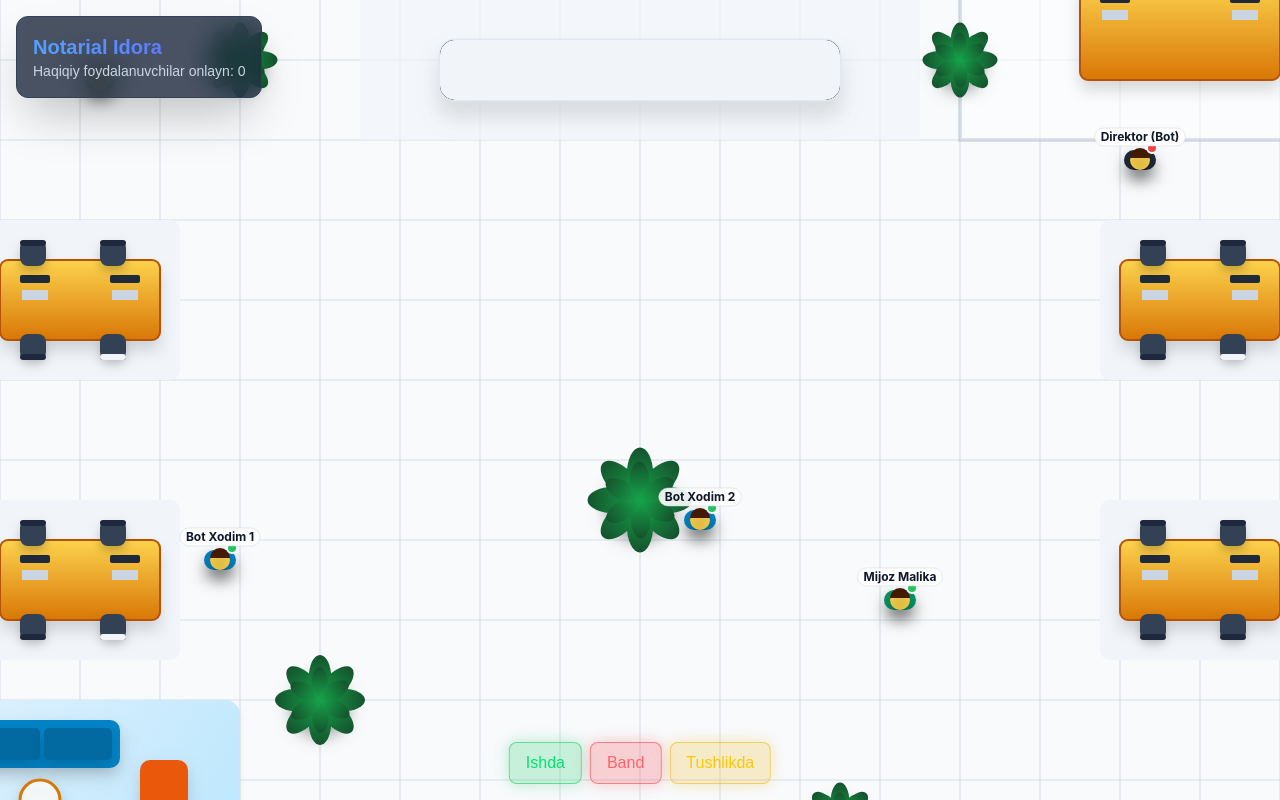
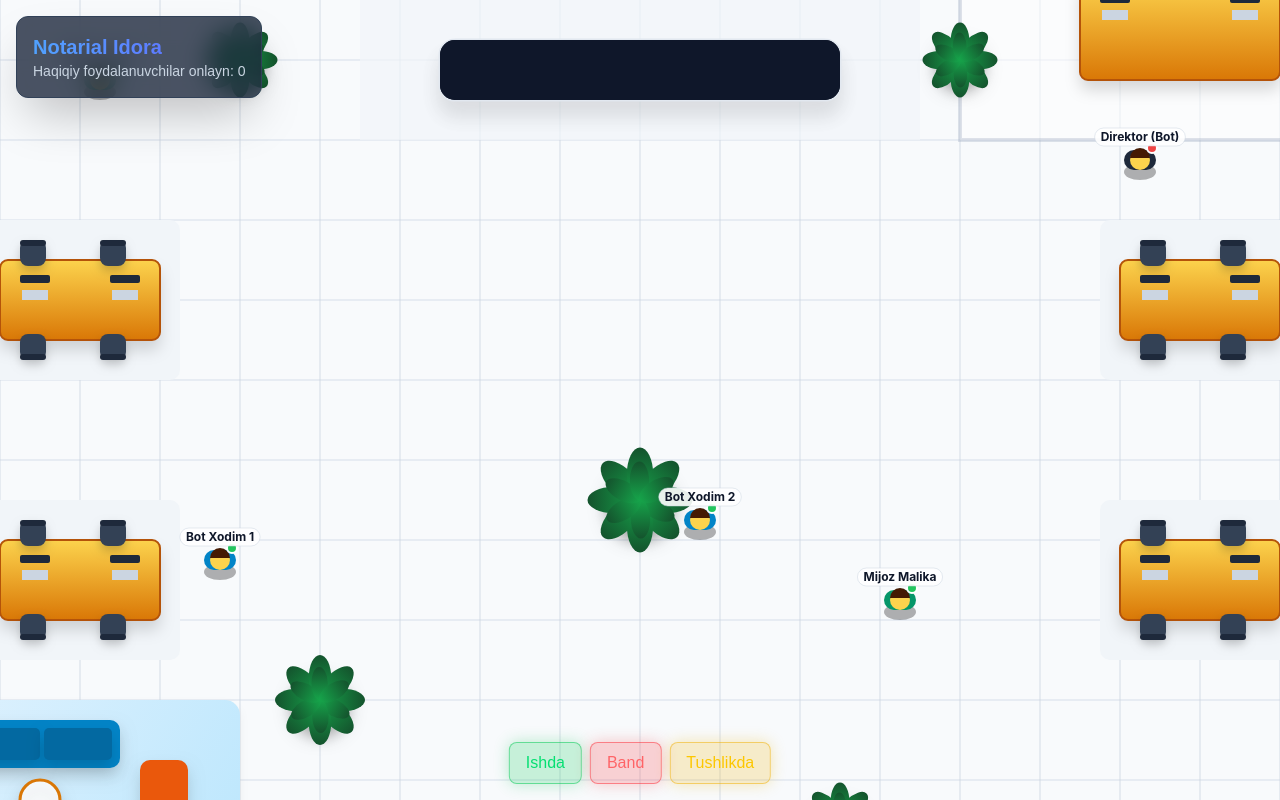
Before and after one commit to muhammadrizoxayrullayev-commits/virtual-notary-office, a Next.js app: page /office in a window 1280 px wide. Built offline with nearby package versions, Linux system fonts and the light colour scheme; no server answers; sample sign-in values are in the browser's storage.

Commit message:
Optimize canvas rendering performance

```diff
--- a/src/components/GameCanvas.tsx
+++ b/src/components/GameCanvas.tsx
@@ -24,6 +24,7 @@ interface GameCanvasProps {
 
 export default function GameCanvas({ players, onMove, currentSocketId }: GameCanvasProps) {
   const canvasRef = useRef<HTMLCanvasElement>(null);
+  const bgCanvasRef = useRef<HTMLCanvasElement | null>(null);
   const [localPlayer, setLocalPlayer] = useState<{ x: number; y: number }>({ x: 20, y: 12 });
   const keys = useRef<{ [key: string]: boolean }>({});
 
@@ -38,9 +39,13 @@ export default function GameCanvas({ players, onMove, currentSocketId }: GameCan
     };
   }, []);
 
+  // Pre-render static background
   useEffect(() => {
-    let animationFrameId: number;
-    let lastMoveTime = 0;
+    const bgCanvas = document.createElement('canvas');
+    bgCanvas.width = MAP_WIDTH * TILE_SIZE;
+    bgCanvas.height = MAP_HEIGHT * TILE_SIZE;
+    const ctx = bgCanvas.getContext('2d');
+    if (!ctx) return;
 
     const setShadow = (ctx: CanvasRenderingContext2D, blur: number, y: number, opacity: number) => {
       ctx.shadowColor = `rgba(0, 0, 0, ${opacity})`;
@@ -55,25 +60,19 @@ export default function GameCanvas({ players, onMove, currentSocketId }: GameCan
       ctx.shadowOffsetY = 0;
     };
 
-    // Helper to draw a modern plant
     const drawPlant = (ctx: CanvasRenderingContext2D, x: number, y: number, radius: number) => {
       setShadow(ctx, 15, 8, 0.2);
-
-      // Pot
-      ctx.fillStyle = '#e2e8f0'; // White/gray ceramic pot
+      ctx.fillStyle = '#e2e8f0';
       ctx.beginPath();
       ctx.arc(x, y, radius, 0, Math.PI * 2);
       ctx.fill();
 
-      // Pot inner dirt
       ctx.fillStyle = '#451a03';
       ctx.beginPath();
       ctx.arc(x, y, radius - 3, 0, Math.PI * 2);
       ctx.fill();
-
       clearShadow(ctx);
 
-      // Leaves with gradients
       const drawLeaf = (cx: number, cy: number, r: number, angle: number) => {
         ctx.save();
         ctx.translate(cx, cy);
@@ -88,44 +87,32 @@ export default function GameCanvas({ players, onMove, currentSocketId }: GameCan
         ctx.restore();
       };
 
-      for(let i=0; i<8; i++) {
-        drawLeaf(x, y, radius * 1.5, (Math.PI / 4) * i);
-      }
-      for(let i=0; i<6; i++) {
-        drawLeaf(x, y, radius * 1.1, (Math.PI / 3) * i + 0.5);
-      }
+      for(let i=0; i<8; i++) drawLeaf(x, y, radius * 1.5, (Math.PI / 4) * i);
+      for(let i=0; i<6; i++) drawLeaf(x, y, radius * 1.1, (Math.PI / 3) * i + 0.5);
     };
 
-    // Helper to draw realistic top-down desk with computers
     const drawDesk = (ctx: CanvasRenderingContext2D, x: number, y: number, w: number, h: number) => {
       setShadow(ctx, 15, 10, 0.15);
-
-      // Desk surface (Wood gradient)
       const deskGrad = ctx.createLinearGradient(x, y, x, y + h);
-      deskGrad.addColorStop(0, '#fcd34d'); // Light wood
-      deskGrad.addColorStop(1, '#d97706'); // Darker wood
-
+      deskGrad.addColorStop(0, '#fcd34d');
+      deskGrad.addColorStop(1, '#d97706');
       ctx.fillStyle = deskGrad;
       ctx.beginPath();
       ctx.roundRect(x, y, w, h, 8);
       ctx.fill();
       clearShadow(ctx);
 
-      // Desk border
       ctx.lineWidth = 2;
       ctx.strokeStyle = '#b45309';
       ctx.stroke();
 
-      // Monitor 1
       ctx.fillStyle = '#1e293b';
       ctx.beginPath();
       ctx.roundRect(x + 20, y + 15, 30, 8, 2);
       ctx.fill();
-      // Keyboard 1
       ctx.fillStyle = '#cbd5e1';
       ctx.fillRect(x + 22, y + 30, 26, 10);
 
-      // Monitor 2 (if desk is wide enough)
       if (w > 100) {
         ctx.fillStyle = '#1e293b';
         ctx.beginPath();
@@ -138,13 +125,12 @@ export default function GameCanvas({ players, onMove, currentSocketId }: GameCan
 
     const drawChair = (ctx: CanvasRenderingContext2D, x: number, y: number, facing: 'up' | 'down') => {
       setShadow(ctx, 10, 5, 0.2);
-      ctx.fillStyle = '#334155'; // Dark gray premium chair
+      ctx.fillStyle = '#334155';
       ctx.beginPath();
       ctx.roundRect(x, y, 26, 26, 8);
       ctx.fill();
       clearShadow(ctx);
 
-      // Backrest
       ctx.fillStyle = '#1e293b';
       if (facing === 'up') {
         ctx.beginPath(); ctx.roundRect(x, y + 20, 26, 6, 3); ctx.fill();
@@ -153,17 +139,9 @@ export default function GameCanvas({ players, onMove, currentSocketId }: GameCan
       }
     };
 
-    const render = (time: number) => {
-      const canvas = canvasRef.current;
-      if (!canvas) return;
-      const ctx = canvas.getContext('2d');
-      if (!ctx) return;
-
-      // 1. Draw Premium Floor
-      ctx.fillStyle = '#f8fafc'; // White/gray base
-      ctx.fillRect(0, 0, canvas.width, canvas.height);
-
-      // Subtle modern tile grid
+    // 1. Floor
+    ctx.fillStyle = '#f8fafc';
+    ctx.fillRect(0, 0, bgCanvas.width, bgCanvas.height);
     ctx.strokeStyle = 'rgba(203, 213, 225, 0.4)';
     ctx.lineWidth = 1;
     for (let i = 0; i < MAP_WIDTH; i += 2) {
@@ -172,108 +150,97 @@ export default function GameCanvas({ players, onMove, currentSocketId }: GameCan
       }
     }
 
-      // 2. Draw Zones & Furniture
-
-      // -- Reception Area --
-      // Glass Wall Area
+    // 2. Reception
     ctx.fillStyle = 'rgba(241, 245, 249, 0.7)';
     ctx.fillRect(13 * TILE_SIZE, 0, 14 * TILE_SIZE, 6 * TILE_SIZE);
 
-      // Reception Desk
     setShadow(ctx, 20, 15, 0.1);
-      ctx.fillStyle = '#ffffff'; // White marble counter
+    ctx.fillStyle = '#ffffff';
     ctx.beginPath();
     ctx.roundRect(15 * TILE_SIZE, 3.5 * TILE_SIZE, 10 * TILE_SIZE, 1.5 * TILE_SIZE, 15);
     ctx.fill();
-      ctx.lineWidth = 3;
-      ctx.strokeStyle = '#e2e8f0';
-      ctx.stroke();
+    ctx.lineWidth = 3; ctx.strokeStyle = '#e2e8f0'; ctx.stroke();
     clearShadow(ctx);
 
-      // Reception Monitors
     ctx.fillStyle = '#0f172a';
     ctx.roundRect(16.5 * TILE_SIZE, 3.8 * TILE_SIZE, 1.5 * TILE_SIZE, 10, 2); ctx.fill();
     ctx.roundRect(22 * TILE_SIZE, 3.8 * TILE_SIZE, 1.5 * TILE_SIZE, 10, 2); ctx.fill();
 
-      // -- Co-working Workstations --
+    // 3. Workstations
     const drawCluster = (startX: number, startY: number) => {
-        // Rug under desk
       ctx.fillStyle = '#f1f5f9';
+      ctx.beginPath();
       ctx.roundRect((startX - 0.5) * TILE_SIZE, (startY - 1) * TILE_SIZE, 5 * TILE_SIZE, 4 * TILE_SIZE, 10);
       ctx.fill();
-
-        // Table
       drawDesk(ctx, startX * TILE_SIZE, startY * TILE_SIZE, 4 * TILE_SIZE, 2 * TILE_SIZE);
-
-        // Chairs
       drawChair(ctx, startX * TILE_SIZE + 20, startY * TILE_SIZE - 20, 'down');
       drawChair(ctx, startX * TILE_SIZE + 100, startY * TILE_SIZE - 20, 'down');
       drawChair(ctx, startX * TILE_SIZE + 20, startY * TILE_SIZE + 2 * TILE_SIZE - 6, 'up');
       drawChair(ctx, startX * TILE_SIZE + 100, startY * TILE_SIZE + 2 * TILE_SIZE - 6, 'up');
     };
+    drawCluster(4, 9); drawCluster(4, 16); drawCluster(32, 9); drawCluster(32, 16);
 
-      drawCluster(4, 9);
-      drawCluster(4, 16);
-      drawCluster(32, 9);
-      drawCluster(32, 16);
-
-      // -- Lounge Area (Bottom Left) --
-      // Premium Rug
+    // 4. Lounge
     setShadow(ctx, 10, 5, 0.05);
     const rugGrad = ctx.createLinearGradient(2 * TILE_SIZE, 20 * TILE_SIZE, 10 * TILE_SIZE, 25 * TILE_SIZE);
-      rugGrad.addColorStop(0, '#e0f2fe');
-      rugGrad.addColorStop(1, '#bae6fd');
+    rugGrad.addColorStop(0, '#e0f2fe'); rugGrad.addColorStop(1, '#bae6fd');
     ctx.fillStyle = rugGrad;
-      ctx.beginPath();
-      ctx.roundRect(2 * TILE_SIZE, 20 * TILE_SIZE, 8 * TILE_SIZE, 4.5 * TILE_SIZE, 15);
-      ctx.fill();
+    ctx.beginPath(); ctx.roundRect(2 * TILE_SIZE, 20 * TILE_SIZE, 8 * TILE_SIZE, 4.5 * TILE_SIZE, 15); ctx.fill();
     clearShadow(ctx);
 
-      // Modern Sofas
     setShadow(ctx, 15, 8, 0.15);
-      // Main Sofa
-      ctx.fillStyle = '#0284c7'; // Deep blue velvet
+    ctx.fillStyle = '#0284c7';
     ctx.beginPath(); ctx.roundRect(3 * TILE_SIZE, 20.5 * TILE_SIZE, 4 * TILE_SIZE, 1.2 * TILE_SIZE, 10); ctx.fill();
-      // Sofa cushions
     ctx.fillStyle = '#0369a1';
     ctx.beginPath(); ctx.roundRect(3.2 * TILE_SIZE, 20.7 * TILE_SIZE, 1.8 * TILE_SIZE, 0.8 * TILE_SIZE, 5); ctx.fill();
     ctx.beginPath(); ctx.roundRect(5.1 * TILE_SIZE, 20.7 * TILE_SIZE, 1.7 * TILE_SIZE, 0.8 * TILE_SIZE, 5); ctx.fill();
-
-      // Side Sofa
-      ctx.fillStyle = '#ea580c'; // Burnt orange
+    ctx.fillStyle = '#ea580c';
     ctx.beginPath(); ctx.roundRect(7.5 * TILE_SIZE, 21.5 * TILE_SIZE, 1.2 * TILE_SIZE, 2.5 * TILE_SIZE, 10); ctx.fill();
-
-      // Coffee Table (Glass/Wood)
     ctx.fillStyle = 'rgba(255,255,255,0.9)';
     ctx.beginPath(); ctx.arc(5 * TILE_SIZE, 22.5 * TILE_SIZE, 20, 0, Math.PI * 2); ctx.fill();
     ctx.strokeStyle = '#d97706'; ctx.lineWidth = 3; ctx.stroke();
     clearShadow(ctx);
 
-
-      // -- Director Office (Glass Walls) --
+    // 5. Director Office
     ctx.fillStyle = 'rgba(255, 255, 255, 0.5)';
     ctx.fillRect(28 * TILE_SIZE, 0, 12 * TILE_SIZE, 6 * TILE_SIZE);
-      // Glass lines
     ctx.strokeStyle = 'rgba(148, 163, 184, 0.3)';
     ctx.lineWidth = 4;
     ctx.strokeRect(28 * TILE_SIZE, 0, 12 * TILE_SIZE, 6 * TILE_SIZE);
 
-      // Executive Desk
     drawDesk(ctx, 31 * TILE_SIZE, 2 * TILE_SIZE, 5 * TILE_SIZE, 2.5 * TILE_SIZE);
     drawChair(ctx, 33 * TILE_SIZE, 1 * TILE_SIZE, 'down');
-
-      // Executive plant
     drawPlant(ctx, 38 * TILE_SIZE, 1.5 * TILE_SIZE, 20);
 
-      // -- General Plants --
+    // 6. Plants
     drawPlant(ctx, 10 * TILE_SIZE, 4 * TILE_SIZE, 25);
     drawPlant(ctx, 28 * TILE_SIZE, 4 * TILE_SIZE, 25);
     drawPlant(ctx, 12 * TILE_SIZE, 20 * TILE_SIZE, 30);
-      drawPlant(ctx, 20 * TILE_SIZE, 15 * TILE_SIZE, 35); // Centerpiece plant
+    drawPlant(ctx, 20 * TILE_SIZE, 15 * TILE_SIZE, 35);
     drawPlant(ctx, 25 * TILE_SIZE, 23 * TILE_SIZE, 25);
 
+    bgCanvasRef.current = bgCanvas;
+  }, []);
 
-      // 3. Handle Movement
+  useEffect(() => {
+    let animationFrameId: number;
+    let lastMoveTime = 0;
+
+    const render = (time: number) => {
+      const canvas = canvasRef.current;
+      if (!canvas) return;
+      const ctx = canvas.getContext('2d');
+      if (!ctx) return;
+
+      // Draw cached background (Huge performance boost!)
+      if (bgCanvasRef.current) {
+        ctx.drawImage(bgCanvasRef.current, 0, 0);
+      } else {
+        ctx.fillStyle = '#0f172a';
+        ctx.fillRect(0, 0, canvas.width, canvas.height);
+      }
+
+      // Handle Movement
       if (time - lastMoveTime > 120) {
         let dx = 0; let dy = 0; let direction = 'down';
         if (keys.current['ArrowUp'] || keys.current['w']) { dy -= 1; direction = 'up'; }
@@ -292,7 +259,7 @@ export default function GameCanvas({ players, onMove, currentSocketId }: GameCan
         }
       }
 
-      // 4. Draw Players (Professional Top-Down Avatars)
+      // Draw Players (Dynamic)
       players.forEach((p) => {
         const isLocal = p.id === currentSocketId;
         const px = isLocal ? localPlayer.x : p.x;
@@ -301,7 +268,11 @@ export default function GameCanvas({ players, onMove, currentSocketId }: GameCan
         const xPos = px * TILE_SIZE + TILE_SIZE / 2;
         const yPos = py * TILE_SIZE + TILE_SIZE / 2;
 
-        setShadow(ctx, 15, 10, 0.3);
+        // Optimized pseudo-shadow for players
+        ctx.beginPath();
+        ctx.ellipse(xPos, yPos + 12, 16, 8, 0, 0, 2 * Math.PI);
+        ctx.fillStyle = 'rgba(0,0,0,0.3)';
+        ctx.fill();
 
         // Body Colors based on role
         const shirtColor = p.role === 'DIRECTOR' ? '#1e293b' : p.role === 'EMPLOYEE' ? '#0284c7' : '#059669';
@@ -315,7 +286,7 @@ export default function GameCanvas({ players, onMove, currentSocketId }: GameCan
         // Head (Circle)
         ctx.beginPath();
         ctx.arc(xPos, yPos, 10, 0, Math.PI * 2);
-        ctx.fillStyle = '#fcd34d'; // Skin tone (abstract)
+        ctx.fillStyle = '#fcd34d'; // Skin tone
         ctx.fill();
 
         // Hair (Abstract curve)
@@ -324,9 +295,7 @@ export default function GameCanvas({ players, onMove, currentSocketId }: GameCan
         ctx.fillStyle = '#451a03'; // Dark hair
         ctx.fill();
 
-        clearShadow(ctx);
-
-        // Status Indicator (Glowing dot)
+        // Status Indicator
         if (p.status !== 'OFFLINE') {
           ctx.beginPath();
           ctx.arc(xPos + 12, yPos - 12, 5, 0, 2 * Math.PI);
```
Lines whose indentation alone changed are shown as unchanged.
